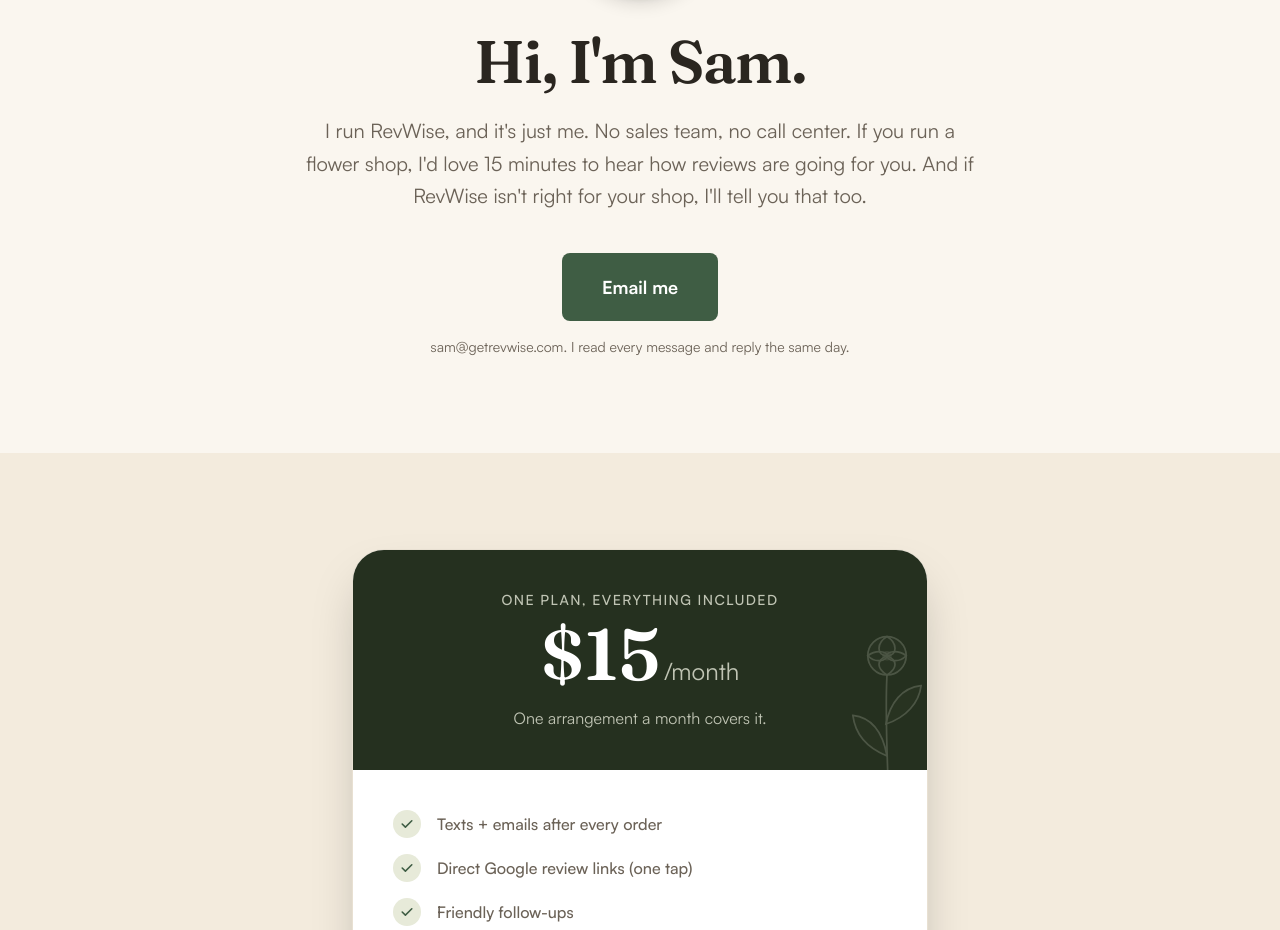
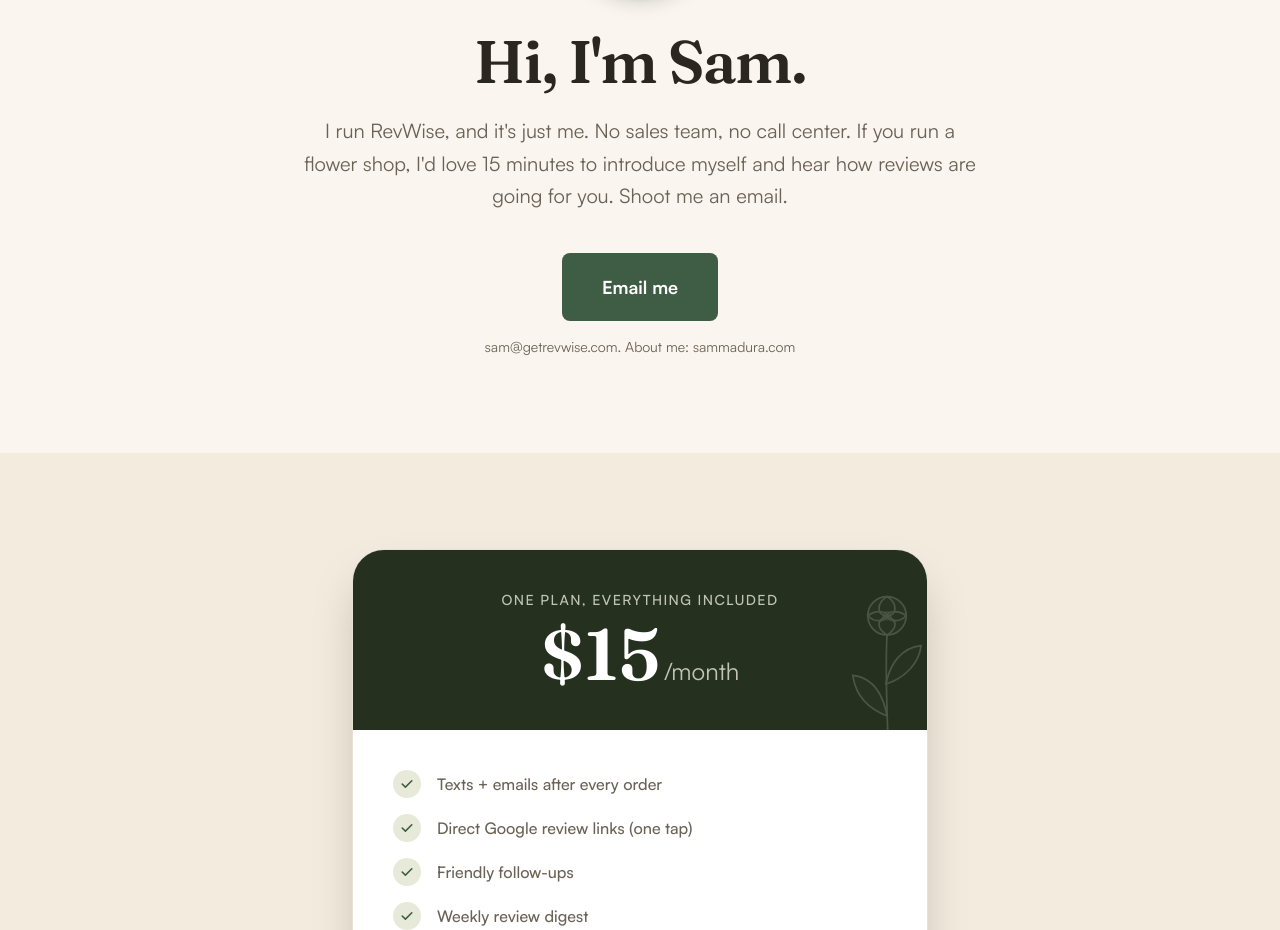
Before and after one commit to sammadura/revwise-website, a Next.js app: page /contact in a window 1280 px wide. Shown: the part 338-1268 px from the top of the page. Built offline with nearby package versions, Linux system fonts and the light colour scheme.

Commit message:
Contact page copy: new intro blurb, About me link, drop arrangement/same-day-reply lines

```diff
--- a/app/contact/page.tsx
+++ b/app/contact/page.tsx
@@ -7,7 +7,7 @@
 export const metadata: Metadata = {
   title: 'Book a Call — RevWise for Flower Shops',
   description:
-    'A note from Sam: email me about your flower shop and I reply the same day. $15/mo, everything included.',
+    'A note from Sam: email me about your flower shop. $15/mo, everything included.',
 };
 
 const EMAIL_CTA =
@@ -54,14 +54,14 @@
             <p className="text-xl text-gray-medium leading-relaxed mb-10">
               I run RevWise, and it&apos;s just me. No sales team, no call
               center. If you run a flower shop, I&apos;d love 15 minutes to
-              hear how reviews are going for you. And if RevWise isn&apos;t
-              right for your shop, I&apos;ll tell you that too.
+              introduce myself and hear how reviews are going for you. Shoot
+              me an email.
             </p>
             <Button href={EMAIL_CTA} variant="primary" className="text-lg px-10 py-5 font-bold">
               Email me
             </Button>
             <p className="text-sm text-gray-medium mt-4">
-              sam@getrevwise.com. I read every message and reply the same day.
+              sam@getrevwise.com. About me: sammadura.com
             </p>
           </ScrollReveal>
         </div>
@@ -83,7 +83,6 @@
                   <span className="text-6xl md:text-7xl font-heading font-semibold">$15</span>
                   <span className="text-2xl text-moss/80">/month</span>
                 </div>
-                <p className="relative mt-4 text-moss/80">One arrangement a month covers it.</p>
               </div>
 
               <div className="p-10">
--- a/components/sections/HomeContent.tsx
+++ b/components/sections/HomeContent.tsx
@@ -220,7 +220,6 @@
               <h2 className="text-3xl md:text-5xl font-semibold mt-3 mb-4 tracking-tight">
                 One plan. $15 a month. Everything included.
               </h2>
-              <p className="text-xl text-gray-medium">One arrangement a month covers it.</p>
             </ScrollReveal>
 
             <ScrollReveal delay={0.1}>
```
